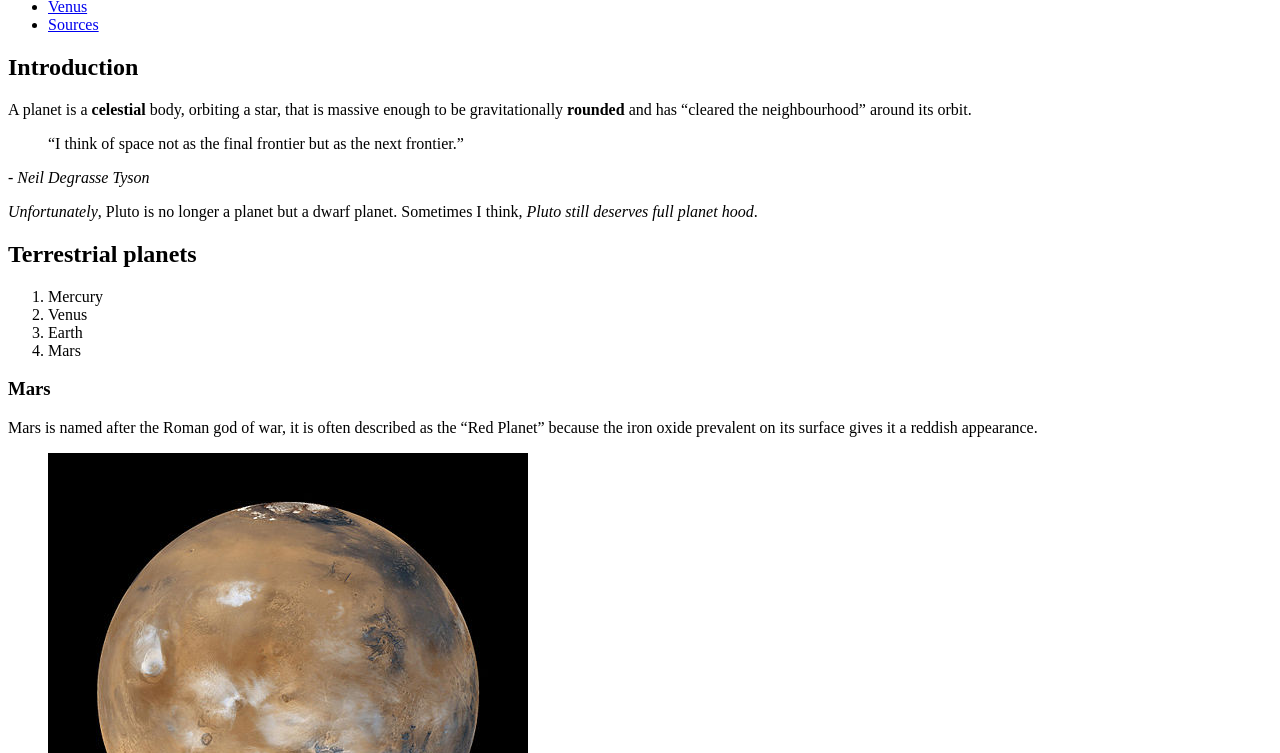
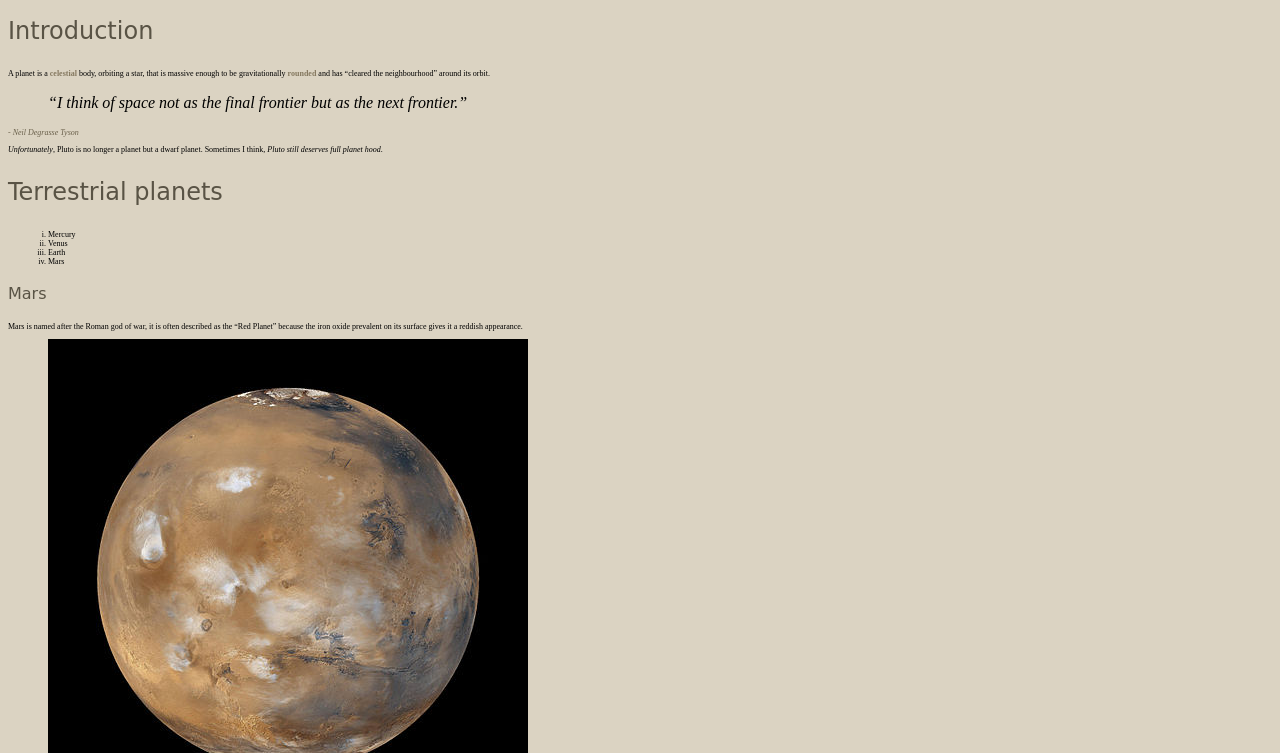
Before and after one commit to sandheather/assignment-4, a plain HTML site: page index.html in a window 1280 px wide. Shown: the part 136-889 px from the top of the page. Drawn offline with Linux system fonts and the light colour scheme; a web font is replaced by a local one.

Commit message:
link changed

```diff
--- a/index.html
+++ b/index.html
@@ -3,7 +3,7 @@
 	<head>
 		<meta charset="utf8">
 		<title>Planets</title>
-		<link href="css/planets.css" rel="stylesheet">
+		<link href="css/main.css" rel="stylesheet">
 		<link href='http://fonts.googleapis.com/css?family=Fredericka+the+Great' rel='stylesheet' type='text/css'>
 	</head>
 	<body>
```
